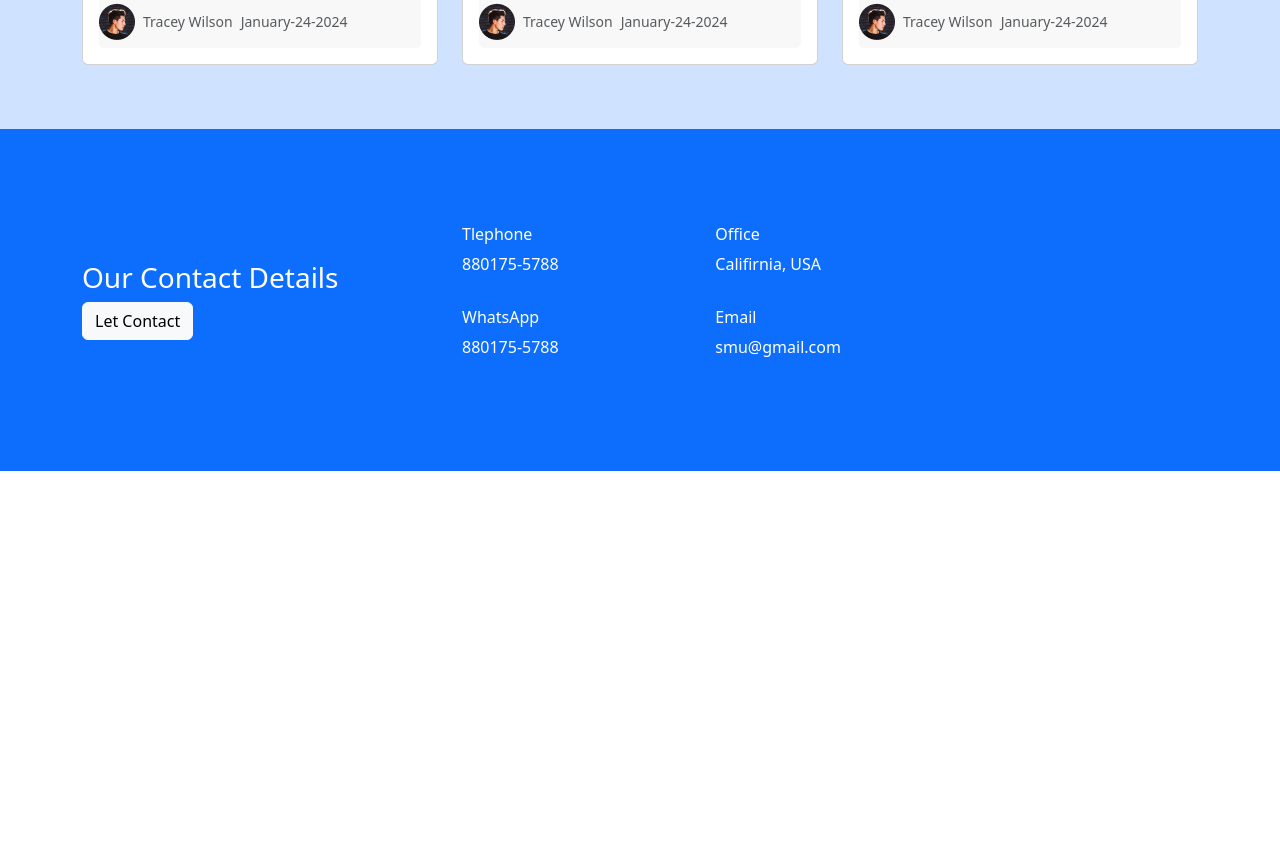
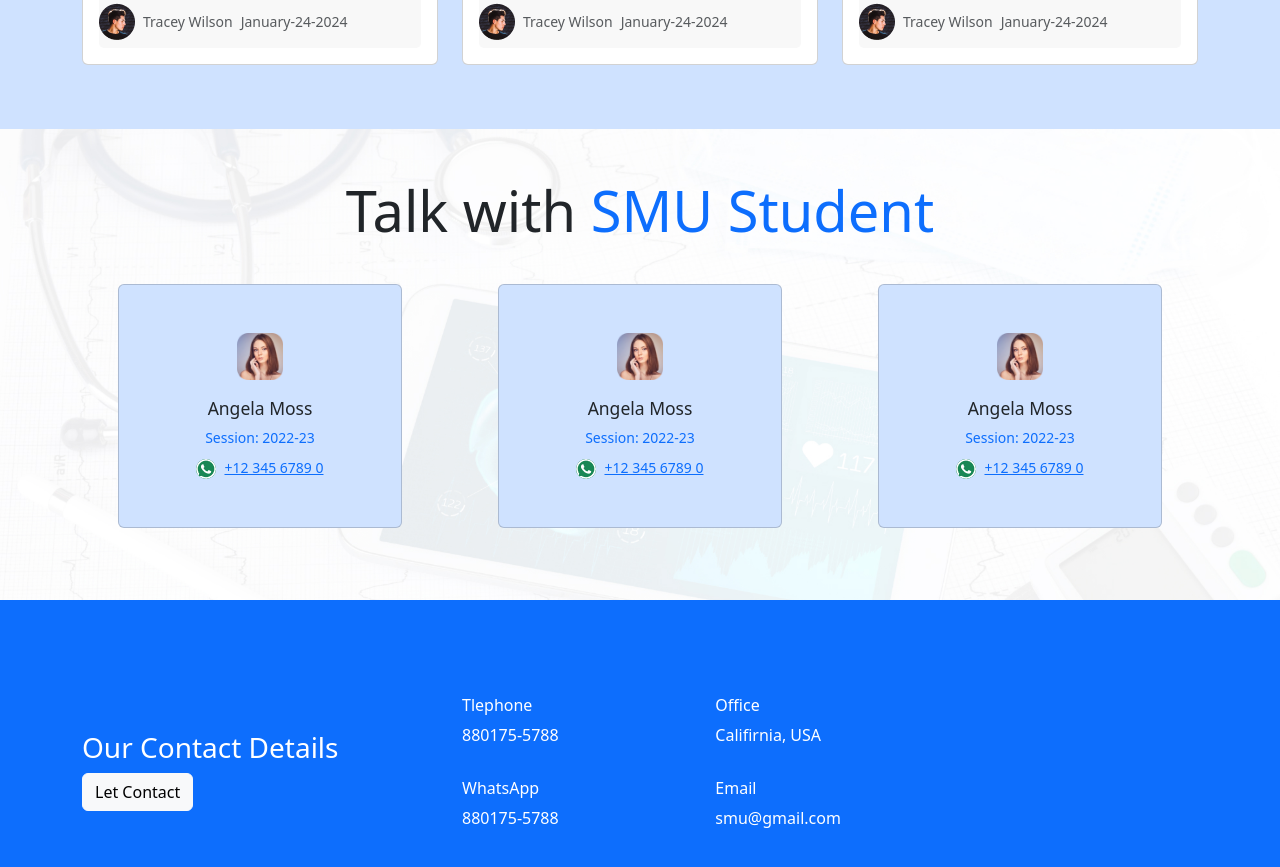
Before and after one commit to asif-daffodil/frontend, a React (Vite) app: page / in a window 1280 px wide. Shown: the part 5260-6127 px from the top of the page. Before the commit the page ends 5731 px from the top, so only its background shows below. Built offline with nearby package versions, Linux system fonts and the light colour scheme.

Commit message:
talk with student

```diff
--- /dev/null
+++ b/src/Components/HomeComponents/TalkWith/TalkWith.jsx
@@ -0,0 +1,59 @@
+import studentImg from '../../../images/student/profilePicture.png';
+import whatsApp from '../../../images/student/whatsapp.png';
+
+const TalkWith = () => {
+    return (
+        <div className="container-fluid commonbg">
+            <div className="container py-5">
+                <div className="row">
+                    <div className="col-md-12">
+                        <h3 className="text-center display-4 mb-3">Talk with <span className="text-primary">SMU Student</span></h3>
+                    </div>
+                </div>
+                <div className="row">
+                    <div className="col-md-4 px-5 py-4">
+                        <div className="card bg-primary-subtle text-center p-5">
+                            <img src={studentImg} alt="" className='img-fluid w-25 m-auto mb-3' />
+                            <h5><small>Angela Moss</small></h5>
+                            <h6 className='text-primary'><small>Session: 2022-23</small></h6>
+                            <div>
+                                <img src={whatsApp} alt="" className='img-fluid bg-success rounded-circle me-2' />
+                                <a href="https://wa.me/+1234567890" target='_blank' rel='noreferrer' className=''>
+                                    <small>+12 345 6789 0</small>
+                                </a>
+                            </div>
+                        </div>
+                    </div>
+                    <div className="col-md-4 px-5 py-4">
+                        <div className="card bg-primary-subtle text-center p-5">
+                            <img src={studentImg} alt="" className='img-fluid w-25 m-auto mb-3' />
+                            <h5><small>Angela Moss</small></h5>
+                            <h6 className='text-primary'><small>Session: 2022-23</small></h6>
+                            <div>
+                                <img src={whatsApp} alt="" className='img-fluid bg-success rounded-circle me-2' />
+                                <a href="https://wa.me/+1234567890" target='_blank' rel='noreferrer' className=''>
+                                    <small>+12 345 6789 0</small>
+                                </a>
+                            </div>
+                        </div>
+                    </div>
+                    <div className="col-md-4 px-5 py-4">
+                        <div className="card bg-primary-subtle text-center p-5">
+                            <img src={studentImg} alt="" className='img-fluid w-25 m-auto mb-3' />
+                            <h5><small>Angela Moss</small></h5>
+                            <h6 className='text-primary'><small>Session: 2022-23</small></h6>
+                            <div>
+                                <img src={whatsApp} alt="" className='img-fluid bg-success rounded-circle me-2' />
+                                <a href="https://wa.me/+1234567890" target='_blank' rel='noreferrer' className=''>
+                                    <small>+12 345 6789 0</small>
+                                </a>
+                            </div>
+                        </div>
+                    </div>
+                </div>
+            </div>
+        </div>
+    );
+};
+
+export default TalkWith;
--- a/src/Pages/Home/Home.jsx
+++ b/src/Pages/Home/Home.jsx
@@ -5,6 +5,7 @@
 import LatestNotice from "../../Components/HomeComponents/LatestNotice/LatestNotice";
 import MBBSProgram from "../../Components/HomeComponents/MBBSProgram/MBBSProgram";
 import OurFaculty from "../../Components/HomeComponents/OurFaculty/OurFaculty";
+import TalkWith from "../../Components/HomeComponents/TalkWith/TalkWith";
 
 
 const Home = () => {
@@ -17,6 +18,7 @@
             <EventGallery />
             <OurFaculty />
             <Blog />
+            <TalkWith />
         </div>
     );
 };
```
Also changed, not shown: src/images/student/profilePicture.png (added), src/images/student/whatsapp.png (added).
